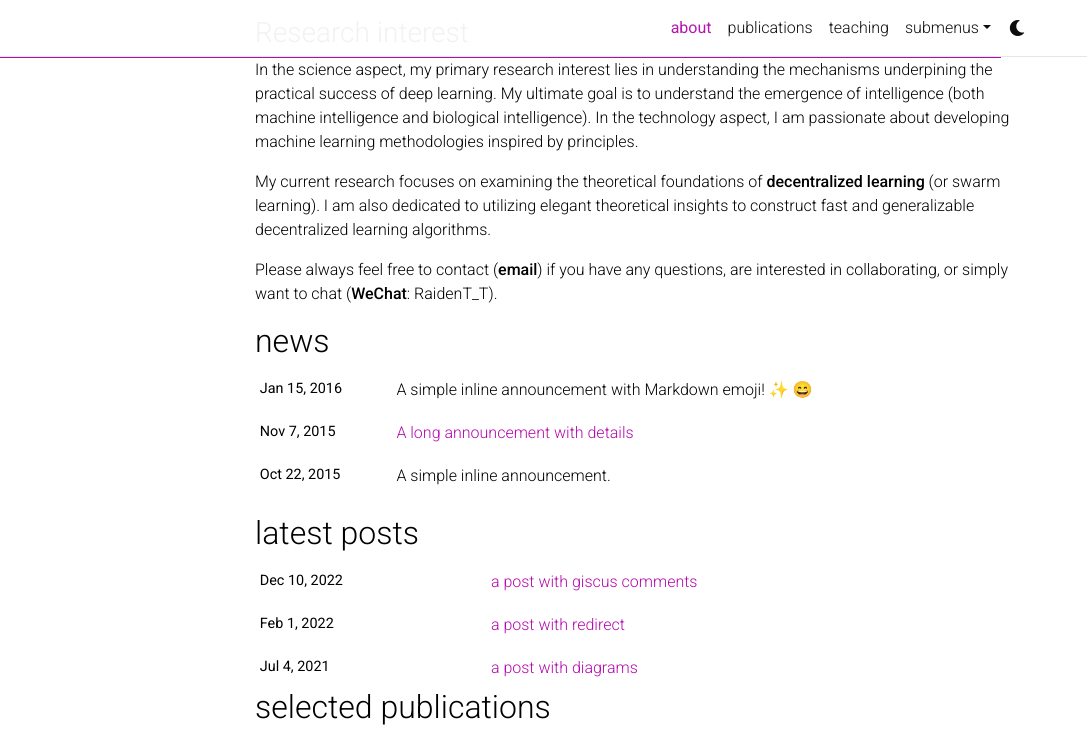
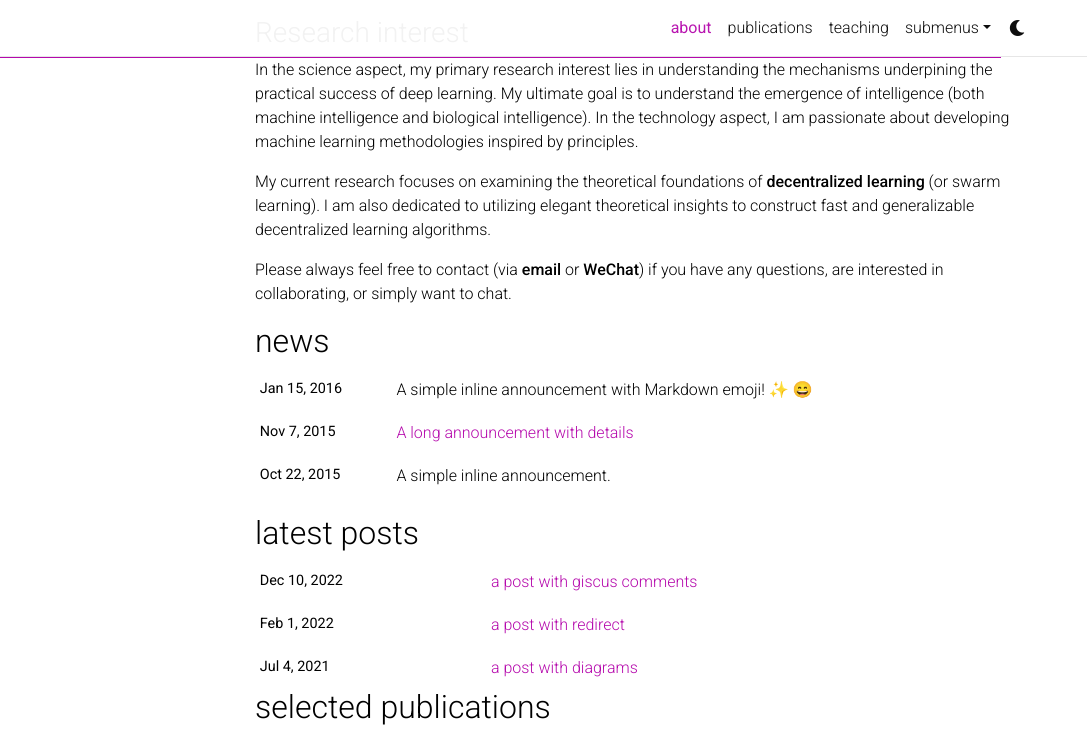
Before and after one commit to Raiden-Zhu/Raiden-Zhu.github.io, a Jekyll site: the page built from _pages/about.md, in a window 1280 px wide and 900 px high, scrolled down 513 px, cut to the strip 0-754 px from the top of the window. Shown: the whole strip, without its empty margins (0-1087 px from the left). Built offline with Jekyll 4.4.1, drawn with Linux system fonts in a browser that asks for light colours; full-size pictures stand in for the smaller copies a plugin makes; emoji names are drawn with the system emoji font; comment, search, counter and statistics services are not loaded; a style sheet for code colours, icons or effects is not loaded.

Commit message:
Update about.md

```diff
--- a/_pages/about.md
+++ b/_pages/about.md
@@ -30,7 +30,7 @@ In the technology aspect, I am passionate about developing machine learning meth
 
 My current research focuses on examining the theoretical foundations of **decentralized learning** (or swarm learning). I am also dedicated to utilizing elegant theoretical insights to construct fast and generalizable decentralized learning algorithms.
 
-Please always feel free to contact ([**email**](raiden@zju.edu.cn)) if you have any questions, are interested in collaborating, or simply want to chat (**WeChat**: RaidenT_T).
+Please always feel free to contact (via [**email**](raiden@zju.edu.cn) or [**WeChat**](https://github.com/Raiden-Zhu/Raiden-Zhu.github.io/blob/master/assets/img/WeChat_QR_code.jpg)) if you have any questions, are interested in collaborating, or simply want to chat.
 
 <!-- Write your biography here. Tell the world about yourself. Link to your favorite [subreddit](http://reddit.com). You can put a picture in, too. The code is already in, just name your picture `prof_pic.jpg` and put it in the `img/` folder.
 
```
